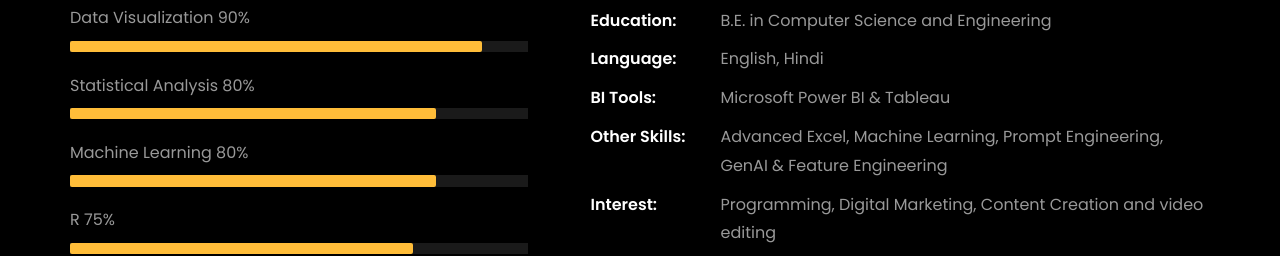
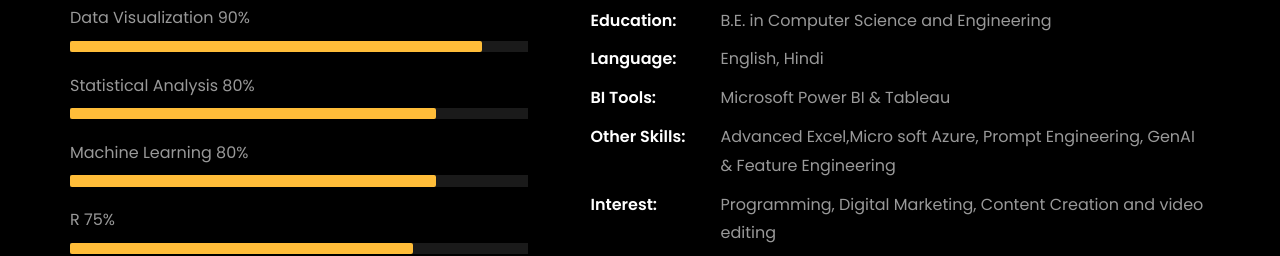
Before and after one commit to Birendra-Munda/Birendra_Munda_Portfolio_website, a plain HTML site: page index.html in a window 1280 px wide. Shown: the part 1216-1472 px from the top of the page. Drawn offline with Linux system fonts and the light colour scheme; files whose address does not match are found by name.

Commit message:
Add files via upload

```diff
--- a/index.html
+++ b/index.html
@@ -285,7 +285,7 @@
 									<li class="d-flex"><span>Education:</span> <span>B.E. in Computer Science and Engineering</span></li>
 									<li class="d-flex"><span>Language:</span> <span>English, Hindi</span></li>
 									<li class="d-flex"><span>BI Tools:</span> <span>Microsoft Power BI &amp; Tableau</span></li>
-									<li class="d-flex"><span>Other Skills:</span> <span>Advanced Excel, Machine Learning, Prompt Engineering, GenAI &amp; Feature Engineering</span></li>
+									<li class="d-flex"><span>Other Skills:</span> <span>Advanced Excel,Micro soft Azure, Prompt Engineering, GenAI &amp; Feature Engineering</span></li>
 									<li class="d-flex"><span>Interest:</span> <span>Programming, Digital Marketing, Content Creation and video editing</span></li>
 
 								</ul>
```
